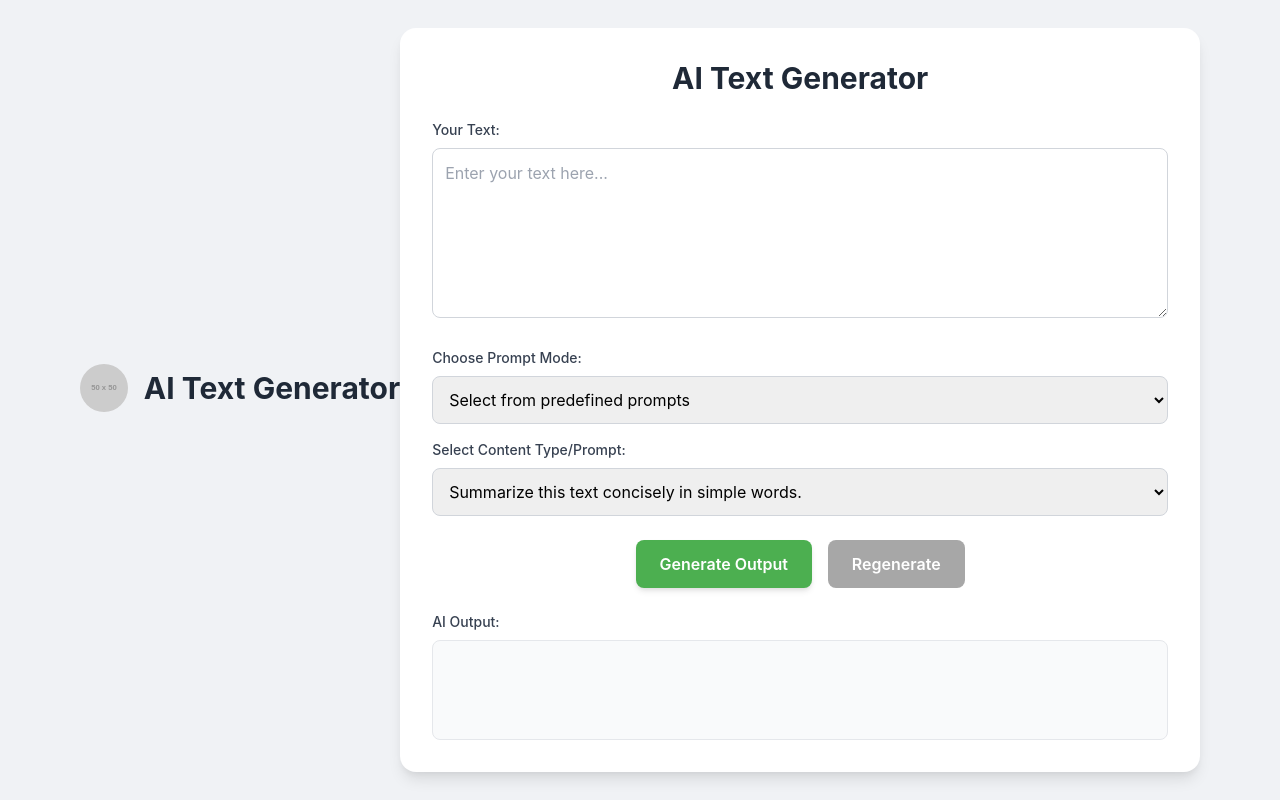
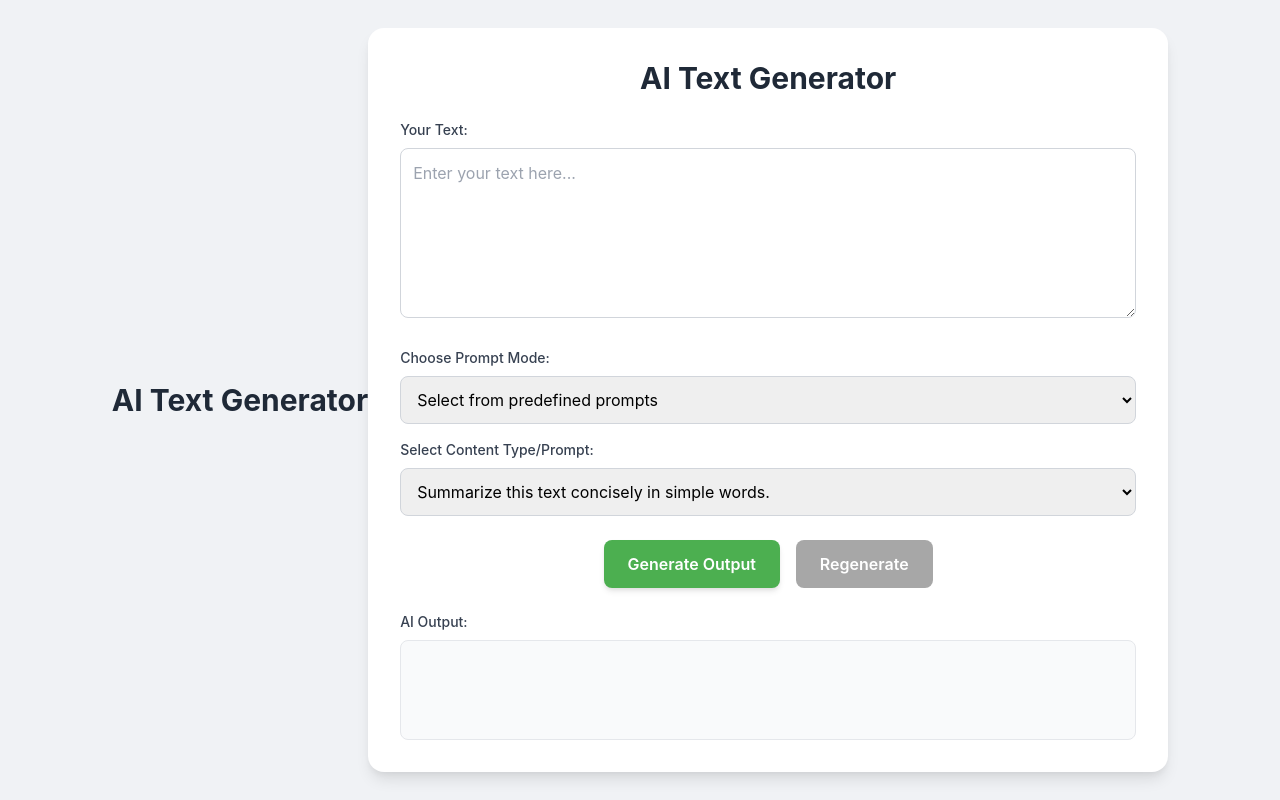
Before and after one commit to varun-1109/ai-text-generator, a plain HTML site: page index.html in a window 1280 px wide. Drawn offline with nearby package versions, Linux system fonts and the light colour scheme; placeholder pictures from the web are drawn by us.

Commit message:
Update index.html

```diff
--- a/index.html
+++ b/index.html
@@ -3,8 +3,7 @@
 <head>
     <meta charset="UTF-8">
     <meta name="viewport" content="width=device-width, initial-scale=1.0">
-    <div class="flex items-center justify-center space-x-4 mb-6"> <img id="logo-placeholder" src="https://via.placeholder.com/50" alt="Your Logo" class="h-12 w-12 rounded-full object-cover"> <h1 class="text-3xl font-bold text-gray-800">AI Text Generator</h1>
-    </div>
+    <h1 class="text-3xl font-bold text-center text-gray-800">AI Text Generator</h1>
     <script src="https://cdn.tailwindcss.com"></script>
     <style>
         /* Custom styles for the Inter font and overall aesthetics */
```
